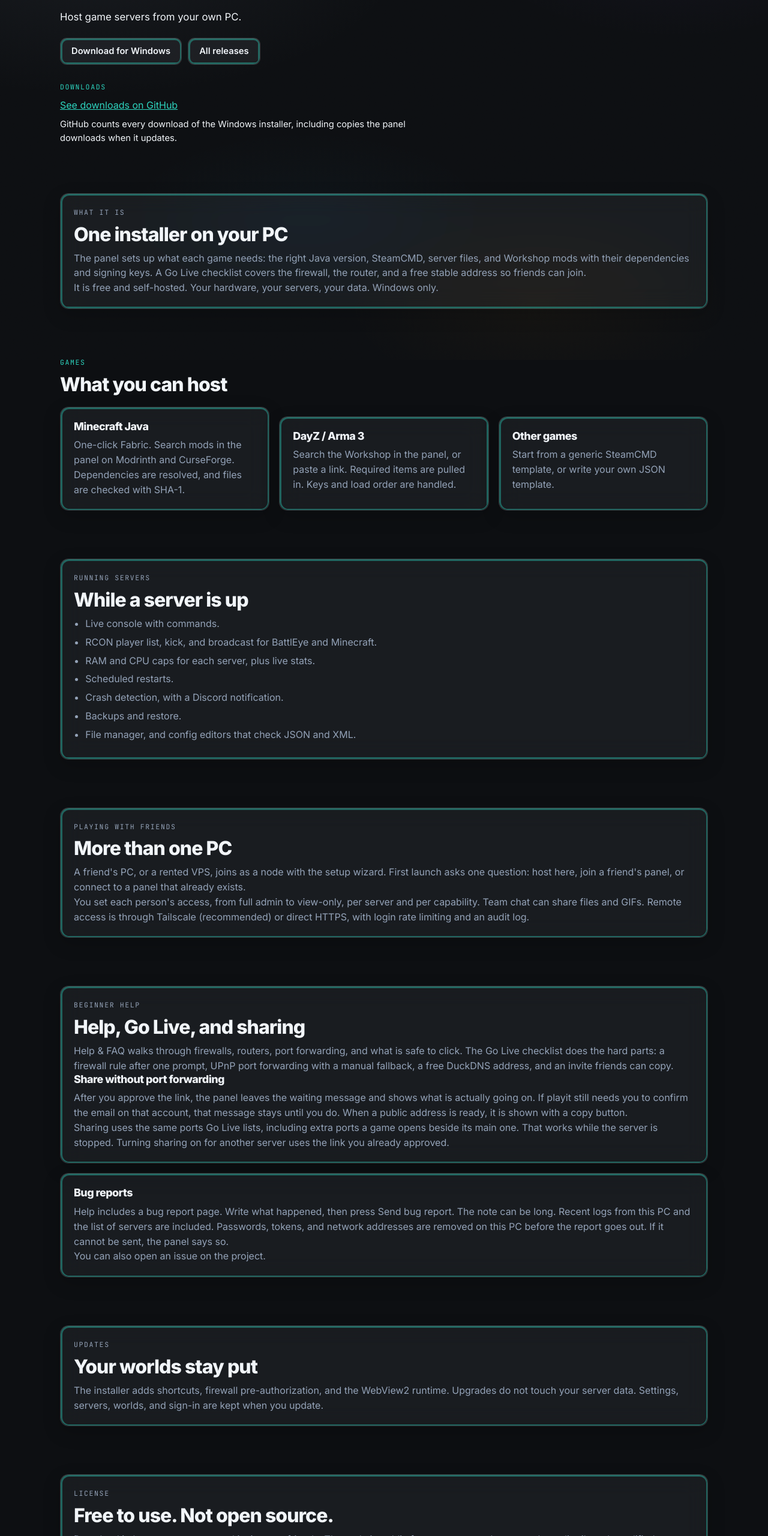
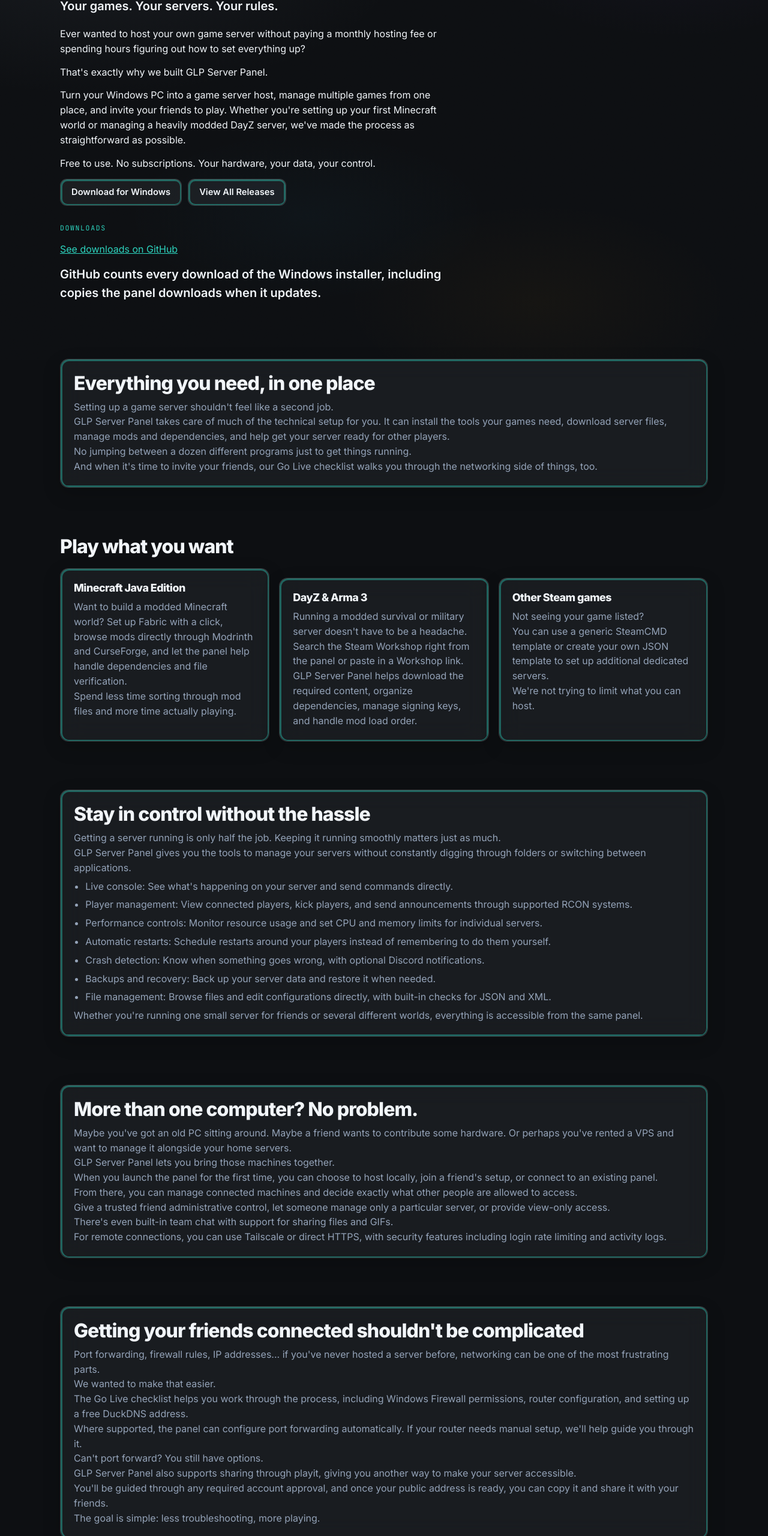
Before and after one commit to GettinLowProductions/GLP-Panel, a plain HTML site: page index.html in a window 1280 px wide. Shown: the part 200-2760 px from the top of the page at 60% size. Drawn offline with Linux system fonts and the light colour scheme; no server answers.

Commit message:
Rewrite Server Panel page copy and drop website links

```diff
--- a/css/panel.css
+++ b/css/panel.css
@@ -78,3 +78,26 @@ h1, h2, h3, p, li, a {
     margin-top: 22px;
   }
 }
+
+.hero-inner p {
+  margin: 0 0 14px;
+  max-width: 40rem;
+}
+
+.hero-inner .lede {
+  font-size: 1.25rem;
+  font-weight: 600;
+  margin-bottom: 18px;
+}
+
+.hero-inner .actions {
+  margin-top: 6px;
+}
+
+.cta-actions {
+  margin-top: 18px;
+}
+
+.site-footer .footer-brand {
+  margin-bottom: 0;
+}
--- a/index.html
+++ b/index.html
@@ -4,18 +4,18 @@
   <meta charset="utf-8">
   <meta name="viewport" content="width=device-width, initial-scale=1">
   <title>GLP Server Panel</title>
-  <meta name="description" content="Host game servers from your own PC. GLP Server Panel is a free Windows app from Gettin' Low Productions.">
+  <meta name="description" content="Your games. Your servers. Your rules. Ever wanted to host your own game server without paying a monthly hosting fee or spending hours figuring out how to set everything up?">
   <link rel="canonical" href="https://gettinlowproductions.github.io/GLP-Panel/">
   <meta property="og:site_name" content="Gettin' Low Productions">
   <meta property="og:title" content="GLP Server Panel">
-  <meta property="og:description" content="Host game servers from your own PC. GLP Server Panel is a free Windows app from Gettin' Low Productions.">
+  <meta property="og:description" content="Your games. Your servers. Your rules. Ever wanted to host your own game server without paying a monthly hosting fee or spending hours figuring out how to set everything up?">
   <meta property="og:url" content="https://gettinlowproductions.github.io/GLP-Panel/">
   <meta property="og:type" content="website">
   <meta property="og:image" content="https://gettinlowproductions.github.io/GLP-Panel/assets/glp.jpg">
   <meta property="og:image:alt" content="Gettin' Low Productions">
   <meta name="twitter:card" content="summary">
   <meta name="twitter:title" content="GLP Server Panel">
-  <meta name="twitter:description" content="Host game servers from your own PC. GLP Server Panel is a free Windows app from Gettin' Low Productions.">
+  <meta name="twitter:description" content="Your games. Your servers. Your rules. Ever wanted to host your own game server without paying a monthly hosting fee or spending hours figuring out how to set everything up?">
   <meta name="twitter:image" content="https://gettinlowproductions.github.io/GLP-Panel/assets/glp.jpg">
   <meta name="theme-color" content="#2dd4bf">
   <link rel="preconnect" href="https://fonts.googleapis.com">
@@ -33,30 +33,26 @@
   <div class="bg" aria-hidden="true"></div>
   <header class="site-header">
     <div class="nav-inner">
-      <a class="logo" href="https://playglp.com/">
+      <a class="logo" href="index.html">
         <img src="assets/glp-mark.png" width="32" height="32" alt="">
         <span class="logo-full">Gettin' Low Productions</span>
         <span class="logo-short">GLP</span>
       </a>
-      <button class="nav-toggle" type="button" aria-expanded="false" aria-controls="site-nav">Menu</button>
-      <nav id="site-nav" aria-label="Primary">
-        <a href="https://playglp.com/">Home</a>
-        <a href="index.html" aria-current="page">Server Panel</a>
-        <a href="https://playglp.com/help.html">Help</a>
-        <a href="https://playglp.com/about.html">About</a>
-      </nav>
     </div>
   </header>
 
   <main id="main">
     <section class="hero wrap" aria-labelledby="page-title">
       <div class="hero-inner">
-        <p class="kicker">Windows</p>
         <h1 id="page-title">GLP Server Panel</h1>
-        <p class="lede">Host game servers from your own PC.</p>
+        <p class="lede">Your games. Your servers. Your rules.</p>
+        <p>Ever wanted to host your own game server without paying a monthly hosting fee or spending hours figuring out how to set everything up?</p>
+        <p>That's exactly why we built GLP Server Panel.</p>
+        <p>Turn your Windows PC into a game server host, manage multiple games from one place, and invite your friends to play. Whether you're setting up your first Minecraft world or managing a heavily modded DayZ server, we've made the process as straightforward as possible.</p>
+        <p>Free to use. No subscriptions. Your hardware, your data, your control.</p>
         <div class="actions">
           <a class="btn btn-primary" id="download-btn" href="https://github.com/CarterCanDo/GLP-Server-Panel-Releases/releases/latest">Download for Windows<span id="download-version"></span></a>
-          <a class="btn btn-secondary" id="all-releases" href="https://github.com/CarterCanDo/GLP-Server-Panel-Releases/releases">All releases</a>
+          <a class="btn btn-secondary" id="all-releases" href="https://github.com/CarterCanDo/GLP-Server-Panel-Releases/releases">View All Releases</a>
         </div>
         <div class="hero-stat">
           <p class="kicker">Downloads</p>
@@ -66,63 +62,89 @@
       </div>
     </section>
 
-    <section class="section tight" aria-labelledby="what-title">
+    <section class="section tight" aria-labelledby="need-title">
       <div class="wrap">
         <div class="card">
-          <p class="kicker">What it is</p>
-          <h2 id="what-title">One installer on your PC</h2>
-          <p>The panel sets up what each game needs: the right Java version, SteamCMD, server files, and Workshop mods with their dependencies and signing keys. A Go Live checklist covers the firewall, the router, and a free stable address so friends can join.</p>
-          <p>It is free and self-hosted. Your hardware, your servers, your data. Windows only.</p>
+          <h2 id="need-title">Everything you need, in one place</h2>
+          <p>Setting up a game server shouldn't feel like a second job.</p>
+          <p>GLP Server Panel takes care of much of the technical setup for you. It can install the tools your games need, download server files, manage mods and dependencies, and help get your server ready for other players.</p>
+          <p>No jumping between a dozen different programs just to get things running.</p>
+          <p>And when it's time to invite your friends, our Go Live checklist walks you through the networking side of things, too.</p>
         </div>
       </div>
     </section>
 
     <section class="section tight" aria-labelledby="games-title">
       <div class="wrap">
-        <p class="kicker">Games</p>
-        <h2 id="games-title">What you can host</h2>
+        <h2 id="games-title">Play what you want</h2>
         <div class="product-grid">
           <div class="card">
-            <h3>Minecraft Java</h3>
-            <p>One-click Fabric. Search mods in the panel on Modrinth and CurseForge. Dependencies are resolved, and files are checked with SHA-1.</p>
+            <h3>Minecraft Java Edition</h3>
+            <p>Want to build a modded Minecraft world? Set up Fabric with a click, browse mods directly through Modrinth and CurseForge, and let the panel help handle dependencies and file verification.</p>
+            <p>Spend less time sorting through mod files and more time actually playing.</p>
           </div>
           <div class="card">
-            <h3>DayZ / Arma 3</h3>
-            <p>Search the Workshop in the panel, or paste a link. Required items are pulled in. Keys and load order are handled.</p>
+            <h3>DayZ &amp; Arma 3</h3>
+            <p>Running a modded survival or military server doesn't have to be a headache.</p>
+            <p>Search the Steam Workshop right from the panel or paste in a Workshop link. GLP Server Panel helps download the required content, organize dependencies, manage signing keys, and handle mod load order.</p>
           </div>
           <div class="card">
-            <h3>Other games</h3>
-            <p>Start from a generic SteamCMD template, or write your own JSON template.</p>
+            <h3>Other Steam games</h3>
+            <p>Not seeing your game listed?</p>
+            <p>You can use a generic SteamCMD template or create your own JSON template to set up additional dedicated servers.</p>
+            <p>We're not trying to limit what you can host.</p>
           </div>
         </div>
       </div>
     </section>
 
-    <section class="section tight" aria-labelledby="run-title">
+    <section class="section tight" aria-labelledby="control-title">
       <div class="wrap">
         <div class="card">
-          <p class="kicker">Running servers</p>
-          <h2 id="run-title">While a server is up</h2>
+          <h2 id="control-title">Stay in control without the hassle</h2>
+          <p>Getting a server running is only half the job. Keeping it running smoothly matters just as much.</p>
+          <p>GLP Server Panel gives you the tools to manage your servers without constantly digging through folders or switching between applications.</p>
           <ul>
-            <li>Live console with commands.</li>
-            <li>RCON player list, kick, and broadcast for BattlEye and Minecraft.</li>
-            <li>RAM and CPU caps for each server, plus live stats.</li>
-            <li>Scheduled restarts.</li>
-            <li>Crash detection, with a Discord notification.</li>
-            <li>Backups and restore.</li>
-            <li>File manager, and config editors that check JSON and XML.</li>
+            <li>Live console: See what's happening on your server and send commands directly.</li>
+            <li>Player management: View connected players, kick players, and send announcements through supported RCON systems.</li>
+            <li>Performance controls: Monitor resource usage and set CPU and memory limits for individual servers.</li>
+            <li>Automatic restarts: Schedule restarts around your players instead of remembering to do them yourself.</li>
+            <li>Crash detection: Know when something goes wrong, with optional Discord notifications.</li>
+            <li>Backups and recovery: Back up your server data and restore it when needed.</li>
+            <li>File management: Browse files and edit configurations directly, with built-in checks for JSON and XML.</li>
           </ul>
+          <p>Whether you're running one small server for friends or several different worlds, everything is accessible from the same panel.</p>
         </div>
       </div>
     </section>
 
-    <section class="section tight" aria-labelledby="friends-title">
+    <section class="section tight" aria-labelledby="machines-title">
       <div class="wrap">
         <div class="card">
-          <p class="kicker">Playing with friends</p>
-          <h2 id="friends-title">More than one PC</h2>
-          <p>A friend's PC, or a rented VPS, joins as a node with the setup wizard. First launch asks one question: host here, join a friend's panel, or connect to a panel that already exists.</p>
-          <p>You set each person's access, from full admin to view-only, per server and per capability. Team chat can share files and GIFs. Remote access is through Tailscale (recommended) or direct HTTPS, with login rate limiting and an audit log.</p>
+          <h2 id="machines-title">More than one computer? No problem.</h2>
+          <p>Maybe you've got an old PC sitting around. Maybe a friend wants to contribute some hardware. Or perhaps you've rented a VPS and want to manage it alongside your home servers.</p>
+          <p>GLP Server Panel lets you bring those machines together.</p>
+          <p>When you launch the panel for the first time, you can choose to host locally, join a friend's setup, or connect to an existing panel.</p>
+          <p>From there, you can manage connected machines and decide exactly what other people are allowed to access.</p>
+          <p>Give a trusted friend administrative control, let someone manage only a particular server, or provide view-only access.</p>
+          <p>There's even built-in team chat with support for sharing files and GIFs.</p>
+          <p>For remote connections, you can use Tailscale or direct HTTPS, with security features including login rate limiting and activity logs.</p>
+        </div>
+      </div>
+    </section>
+
+    <section class="section tight" aria-labelledby="connect-title">
+      <div class="wrap">
+        <div class="card">
+          <h2 id="connect-title">Getting your friends connected shouldn't be complicated</h2>
+          <p>Port forwarding, firewall rules, IP addresses... if you've never hosted a server before, networking can be one of the most frustrating parts.</p>
+          <p>We wanted to make that easier.</p>
+          <p>The Go Live checklist helps you work through the process, including Windows Firewall permissions, router configuration, and setting up a free DuckDNS address.</p>
+          <p>Where supported, the panel can configure port forwarding automatically. If your router needs manual setup, we'll help guide you through it.</p>
+          <p>Can't port forward? You still have options.</p>
+          <p>GLP Server Panel also supports sharing through playit, giving you another way to make your server accessible.</p>
+          <p>You'll be guided through any required account approval, and once your public address is ready, you can copy it and share it with your friends.</p>
+          <p>The goal is simple: less troubleshooting, more playing.</p>
         </div>
       </div>
     </section>
@@ -130,17 +152,12 @@
     <section class="section tight" aria-labelledby="help-title">
       <div class="wrap">
         <div class="card">
-          <p class="kicker">Beginner help</p>
-          <h2 id="help-title">Help, Go Live, and sharing</h2>
-          <p>Help &amp; FAQ walks through firewalls, routers, port forwarding, and what is safe to click. The Go Live checklist does the hard parts: a firewall rule after one prompt, UPnP port forwarding with a manual fallback, a free DuckDNS address, and an invite friends can copy.</p>
-          <h3>Share without port forwarding</h3>
-          <p>After you approve the link, the panel leaves the waiting message and shows what is actually going on. If playit still needs you to confirm the email on that account, that message stays until you do. When a public address is ready, it is shown with a copy button.</p>
-          <p>Sharing uses the same ports Go Live lists, including extra ports a game opens beside its main one. That works while the server is stopped. Turning sharing on for another server uses the link you already approved.</p>
-        </div>
-        <div class="card">
-          <h3>Bug reports</h3>
-          <p>Help includes a bug report page. Write what happened, then press Send bug report. The note can be long. Recent logs from this PC and the list of servers are included. Passwords, tokens, and network addresses are removed on this PC before the report goes out. If it cannot be sent, the panel says so.</p>
-          <p>You can also open an issue on the project.</p>
+          <h2 id="help-title">Need a hand? We've got you.</h2>
+          <p>Not everyone is a network engineer, and you shouldn't need to be one to host a game server.</p>
+          <p>Our built-in Help &amp; FAQ section explains common setup problems, networking questions, and the things you should know before making changes.</p>
+          <p>And if something isn't working the way it should, you can send a bug report directly from the panel.</p>
+          <p>Tell us what happened, and the panel can include relevant diagnostic information to help us investigate. Sensitive information such as passwords, tokens, and network addresses is filtered locally before the report is sent.</p>
+          <p>If the report can't be delivered, we'll tell you rather than leaving you wondering.</p>
         </div>
       </div>
     </section>
@@ -148,30 +165,43 @@
     <section class="section tight" aria-labelledby="updates-title">
       <div class="wrap">
         <div class="card">
-          <p class="kicker">Updates</p>
-          <h2 id="updates-title">Your worlds stay put</h2>
-          <p>The installer adds shortcuts, firewall pre-authorization, and the WebView2 runtime. Upgrades do not touch your server data. Settings, servers, worlds, and sign-in are kept when you update.</p>
+          <h2 id="updates-title">Update the panel, not your whole setup</h2>
+          <p>Nobody wants to lose a carefully built world because they updated an application.</p>
+          <p>GLP Server Panel is designed to keep your existing servers, worlds, settings, and sign-in information intact when you install an update.</p>
+          <p>Your worlds belong to you. Updating the software shouldn't mean starting over.</p>
         </div>
       </div>
     </section>
 
-    <section class="section tight" aria-labelledby="license-title">
+    <section class="section tight" aria-labelledby="free-title">
       <div class="wrap">
         <div class="card">
-          <p class="kicker">License</p>
-          <h2 id="license-title">Free to use. Not open source.</h2>
-          <p>Download it, host your servers, and invite your friends. The code is public for transparency. It may not be redistributed, modified, rebranded, or sold.</p>
-          <p>Only download GLP Server Panel from the official releases. Copies from anywhere else are unofficial and may be unsafe.</p>
+          <h2 id="free-title">Free to use. Built for the people who play.</h2>
+          <p>We believe hosting your own game server should be accessible without committing to another monthly subscription.</p>
+          <p>GLP Server Panel is free to download and use on your own Windows hardware.</p>
+          <p>You decide what to host, who gets access, and how your servers are managed.</p>
+          <p>A quick note about licensing: GLP Server Panel is free to use, but it isn't open-source software. Redistribution, modification, rebranding, and resale are restricted by its license.</p>
+          <p>For your security, always download the panel from our official GitHub releases.</p>
+        </div>
+      </div>
+    </section>
+
+    <section class="section tight" aria-labelledby="ready-title">
+      <div class="wrap">
+        <div class="card">
+          <h2 id="ready-title">Ready to host your own server?</h2>
+          <p>Whether you're building a Minecraft world with a few friends, running a DayZ community, or experimenting with your own dedicated servers, GLP Server Panel gives you a place to start.</p>
+          <p>Your PC. Your community. Your adventure.</p>
+          <div class="actions cta-actions">
+            <a class="btn btn-primary" id="download-btn-cta" href="https://github.com/CarterCanDo/GLP-Server-Panel-Releases/releases/latest">Download GLP Server Panel for Windows</a>
+          </div>
         </div>
       </div>
     </section>
   </main>
 
   <footer class="site-footer">
-    <div class="footer-brand">© 2026 Gettin' Low Productions</div>
-    <div class="footer-links">
-      <a href="https://playglp.com/">playglp.com</a>
-    </div>
+    <div class="footer-brand">Made by Gettin' Low Productions.</div>
   </footer>
   <script src="js/border-light.js"></script>
   <script src="js/downloads.js"></script>
--- a/js/downloads.js
+++ b/js/downloads.js
@@ -116,9 +116,11 @@
   }
 
   function setHref(url) {
-    var btn = document.getElementById("download-btn");
-    if (!btn || !url) return;
-    btn.href = url;
+    if (!url) return;
+    var nodes = document.querySelectorAll("#download-btn, #download-btn-cta");
+    for (var i = 0; i < nodes.length; i++) {
+      nodes[i].href = url;
+    }
   }
 
   function setAllReleases(repo) {
```
Also changed, not shown: 404.html (+2 -13 lines), NOTICE.txt, 1 other file.
